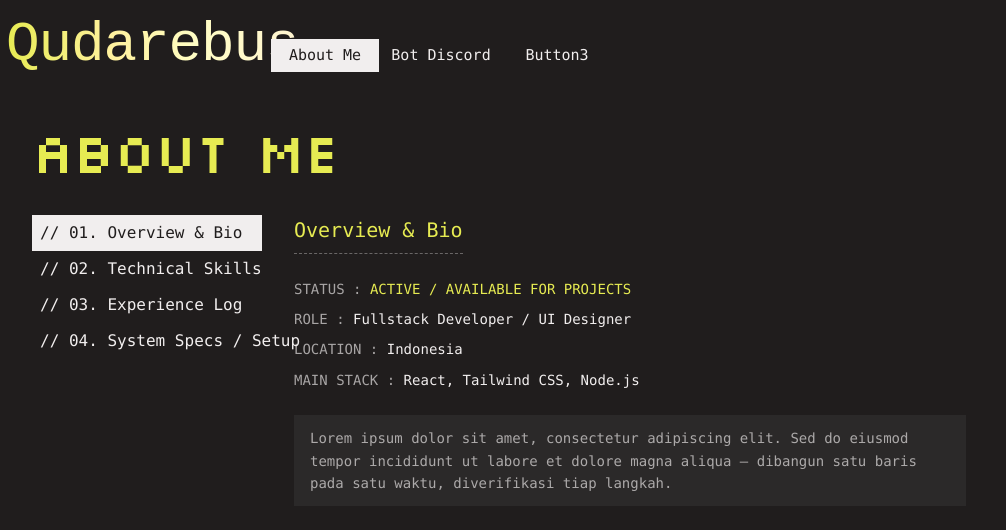
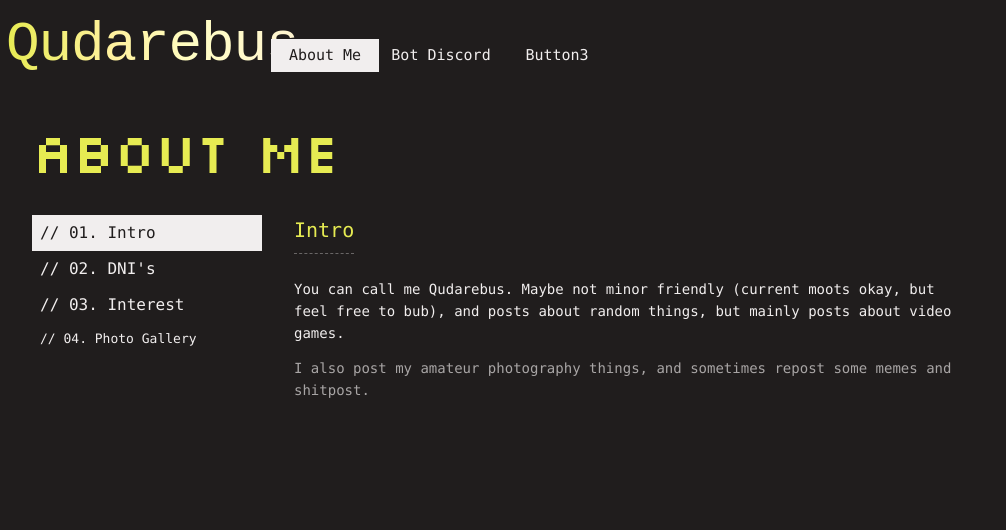
Before and after one commit to intis8792-design/web-test-quda, a React (Vite) app: page /about-me in a window 1280 px wide. Shown: the top 530 px of the page, without its empty margins (0-1006 px from the left). Built offline with nearby package versions, Linux system fonts and the light colour scheme; a web font is replaced by a local one.

Commit message:
ABOUTME-CARRD: replace placeholder panels with carrd.co content — Intro, DNI's, Interest panels + Photo Gallery external link (galeriquda.carrd.co); CLI console layout kept

```diff
--- a/src/screens/AboutMe/AboutMe.jsx
+++ b/src/screens/AboutMe/AboutMe.jsx
@@ -2,11 +2,12 @@ import { useState } from 'react'
 import Header from '../../components/Header'
 
 const panels = [
-  { id: 'overview', label: '// 01. Overview & Bio' },
-  { id: 'skills', label: '// 02. Technical Skills' },
-  { id: 'experience', label: '// 03. Experience Log' },
-  { id: 'specs', label: '// 04. System Specs / Setup' },
+  { id: 'intro', label: '// 01. Intro' },
+  { id: 'dni', label: "// 02. DNI's" },
+  { id: 'interest', label: '// 03. Interest' },
 ]
+
+const GALLERY_URL = 'https://galeriquda.carrd.co/'
 
 // Full literal tokens so Tailwind JIT definitely generates them
 const SUB_IDLE = 'bg-transparent text-[#f1eeee]'
@@ -23,103 +24,63 @@ function PanelTitle({ children }) {
   )
 }
 
-function KeyLine({ k, v, lime }) {
-  return (
-    <p className="m-0 mb-2 text-[14px] leading-[1.6]">
-      <span className="text-[rgba(241,238,238,0.65)]">{`${k}          `.slice(0, 12)}:</span>{' '}
-      <span className={lime ? 'text-[#e6eb52]' : 'text-[#f1eeee]'}>{v}</span>
-    </p>
-  )
-}
-
-function OverviewPanel() {
+function IntroPanel() {
   return (
     <div>
-      <PanelTitle>Overview & Bio</PanelTitle>
-      <KeyLine k="STATUS" v="ACTIVE / AVAILABLE FOR PROJECTS" lime />
-      <KeyLine k="ROLE" v="Fullstack Developer / UI Designer" />
-      <KeyLine k="LOCATION" v="Indonesia" />
-      <KeyLine k="MAIN STACK" v="React, Tailwind CSS, Node.js" />
-      <p className="mt-6 mb-0 max-w-2xl bg-[rgba(241,238,238,0.05)] py-3 pl-4 pr-3 text-[14px] leading-[1.6] text-[rgba(241,238,238,0.65)]">
-        Lorem ipsum dolor sit amet, consectetur adipiscing elit. Sed do eiusmod tempor incididunt
-        ut labore et dolore magna aliqua — dibangun satu baris pada satu waktu, diverifikasi tiap
-        langkah.
+      <PanelTitle>Intro</PanelTitle>
+      <p className="m-0 mb-3 max-w-2xl text-[14px] leading-[1.6] text-[#f1eeee]">
+        You can call me Qudarebus. Maybe not minor friendly (current moots okay, but feel free to
+        bub), and posts about random things, but mainly posts about video games.
+      </p>
+      <p className="m-0 max-w-2xl text-[14px] leading-[1.6] text-[rgba(241,238,238,0.65)]">
+        I also post my amateur photography things, and sometimes repost some memes and shitpost.
       </p>
     </div>
   )
 }
 
-function pad(s, n) {
-  return (s + ' '.repeat(n)).slice(0, n)
-}
-
-function SkillsPanel() {
-  const rows = [
-    ['Frontend', 'React, Next.js, Tailwind CSS', 'ADVANCED'],
-    ['Backend', 'Node.js, Express, PostgreSQL', 'INTERMEDIATE'],
-    ['Tools', 'Git, Docker, Linux CLI', 'ADVANCED'],
+function DniPanel() {
+  const items = [
+    'fit the DNI criteria (such as queerphobes, racist, ableist, religionphobic, and also zionist)',
+    'Pedophilia',
+    'Under 18 years',
   ]
   return (
     <div>
-      <PanelTitle>Technical Skills</PanelTitle>
-      <div className="text-[14px] leading-[1.8]">
-        <p className="m-0 text-[rgba(241,238,238,0.65)]">
-          {`${pad('CATEGORY', 12)}| ${pad('TECHNOLOGIES', 32)}| LEVEL`}
-        </p>
-        {rows.map(([cat, tech, level]) => (
-          <p key={cat} className="m-0">
-            <span className="text-[#f1eeee]">{`${pad(cat, 12)}| ${pad(tech, 32)}| `}</span>
-            <span className="text-[#e6eb52]">{level}</span>
-          </p>
-        ))}
-      </div>
-    </div>
-  )
-}
-
-function ExperiencePanel() {
-  const logs = [
-    ['2024', 'Fullstack Developer', 'Qudarebus Landing'],
-    ['2023', 'UI Designer', 'Discord Bot Dashboard'],
-    ['2022', 'Hobbyist', 'Ayamlaut Bot Experiment'],
-  ]
-  return (
-    <div>
-      <PanelTitle>Experience Log</PanelTitle>
-      {logs.map(([year, role, place]) => (
-        <p key={year} className="m-0 mb-2 text-[14px] leading-[1.6]">
-          <span className="text-[#e6eb52]">{`[${year}]`}</span>
-          <span className="text-[rgba(241,238,238,0.65)]">{' — '}</span>
-          <span className="text-[#f1eeee]">{`${role} @ ${place}`}</span>
-          <span className="text-[rgba(241,238,238,0.65)]">{' — log entry placeholder.'}</span>
+      <PanelTitle>Do Not Interact !!</PanelTitle>
+      {items.map((t) => (
+        <p key={t} className="m-0 mb-2 text-[14px] leading-[1.6]">
+          <span className="text-[#e6eb52]">- </span>
+          <span className="text-[#f1eeee]">{t}</span>
         </p>
       ))}
     </div>
   )
 }
 
-function SpecsPanel() {
+function InterestPanel() {
   return (
     <div>
-      <PanelTitle>System Specs / Setup</PanelTitle>
-      <KeyLine k="OS" v="Windows 11" />
-      <KeyLine k="EDITOR" v="VS Code + Hermes Agent" />
-      <KeyLine k="RUNTIME" v="Node.js 22 / npm" />
-      <KeyLine k="TERMINAL" v="Git-Bash / PowerShell" />
-      <KeyLine k="THEME" v="Qudarebus CLI (#201d1d / #f1eeee / #e6eb52)" lime />
+      <PanelTitle>Interest Section</PanelTitle>
+      <p className="m-0 mb-3 max-w-2xl text-[14px] leading-[1.6] text-[#f1eeee]">
+        I play some gachaslop like hoyo games (Genshin, Zenless, Honkai Star Rail), WuWa,
+        AKEndfield, and other games in general including minecraft, KCD, and roblox.
+      </p>
+      <p className="m-0 max-w-2xl text-[14px] leading-[1.6] text-[rgba(241,238,238,0.65)]">
+        The other interest are musics, animanga, photography.
+      </p>
     </div>
   )
 }
 
 const panelContent = {
-  overview: OverviewPanel,
-  skills: SkillsPanel,
-  experience: ExperiencePanel,
-  specs: SpecsPanel,
+  intro: IntroPanel,
+  dni: DniPanel,
+  interest: InterestPanel,
 }
 
 function AboutMe() {
-  const [active, setActive] = useState('overview')
+  const [active, setActive] = useState('intro')
   const ActivePanel = panelContent[active]
 
   return (
@@ -145,6 +106,14 @@ function AboutMe() {
               {p.label}
             </button>
           ))}
+          <a
+            href={GALLERY_URL}
+            target="_blank"
+            rel="noreferrer"
+            className={`${subItemBase} ${SUB_IDLE}`}
+          >
+            // 04. Photo Gallery
+          </a>
         </aside>
 
         <section className="min-w-0 flex-1">
```
